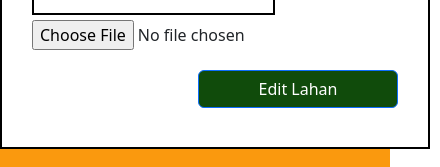
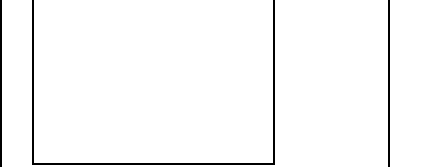
Before and after one commit to ALTA-Capstone-Project-4/FE-Dashboard, a Next.js app: page /addlahan in a window 390 px wide. Shown: the part 1341-1508 px from the top of the page, 440 px wide, since content can reach past the window. Built offline with nearby package versions, Linux system fonts and the light colour scheme.

Commit message:
responsive add lahan

```diff
--- a/pages/_app.js
+++ b/pages/_app.js
@@ -16,6 +16,7 @@ import "../styles/profileclient.css";
 import "../styles/daftarlahan.css";
 import "../styles/detailgudang.css";
 import "../styles/about.css";
+import "../styles/addlahan.css";
 
 function MyApp({ Component, pageProps }) {
   return <Component {...pageProps} />;
--- a/pages/addlahan.jsx
+++ b/pages/addlahan.jsx
@@ -9,14 +9,14 @@ const addlahan = () => {
   return (
     <div>
         <NavbarComp />
-        <Row className="gx-0 min-vh-100">
+        <Row className="gx-0 min-vh-100 addlahan">
             <Col lg={4}>
                 <div className='sdbr'>
                     <Sidebar />
                 </div>
             </Col>
             <Col lg={8}>
-                <ComEditLahan />
+                <ComEditLahan className='comedit' />
             </Col>
         </Row>
 
--- /dev/null
+++ b/styles/addlahan.css
@@ -0,0 +1,3 @@
+.addlahan{
+    margin: 150px 0;
+}
--- a/styles/comeditlahan.css
+++ b/styles/comeditlahan.css
@@ -21,16 +21,23 @@
 
 .btnedit {
   background-color: #104b0b;
-  margin-top: 20px;
+  margin: 20px 0px;
   width: 200px;
   float: right;
   margin-right: 30px;
 }
 
-@media (max-width: 576px) {
-  .contencomedit {
-    width: 430px;
-    height: 1000px;
+@media only screen and (max-width: 1300px) {
+  .contencomedit{
+    width: 100%;
+    height: 100%;
+  }
+}
+
+@media only screen and (max-width: 991px) {
+  .contencomedit{
+    width: 100%;
+    height: 100%;
     border: 2px solid black;
   }
 }
```
